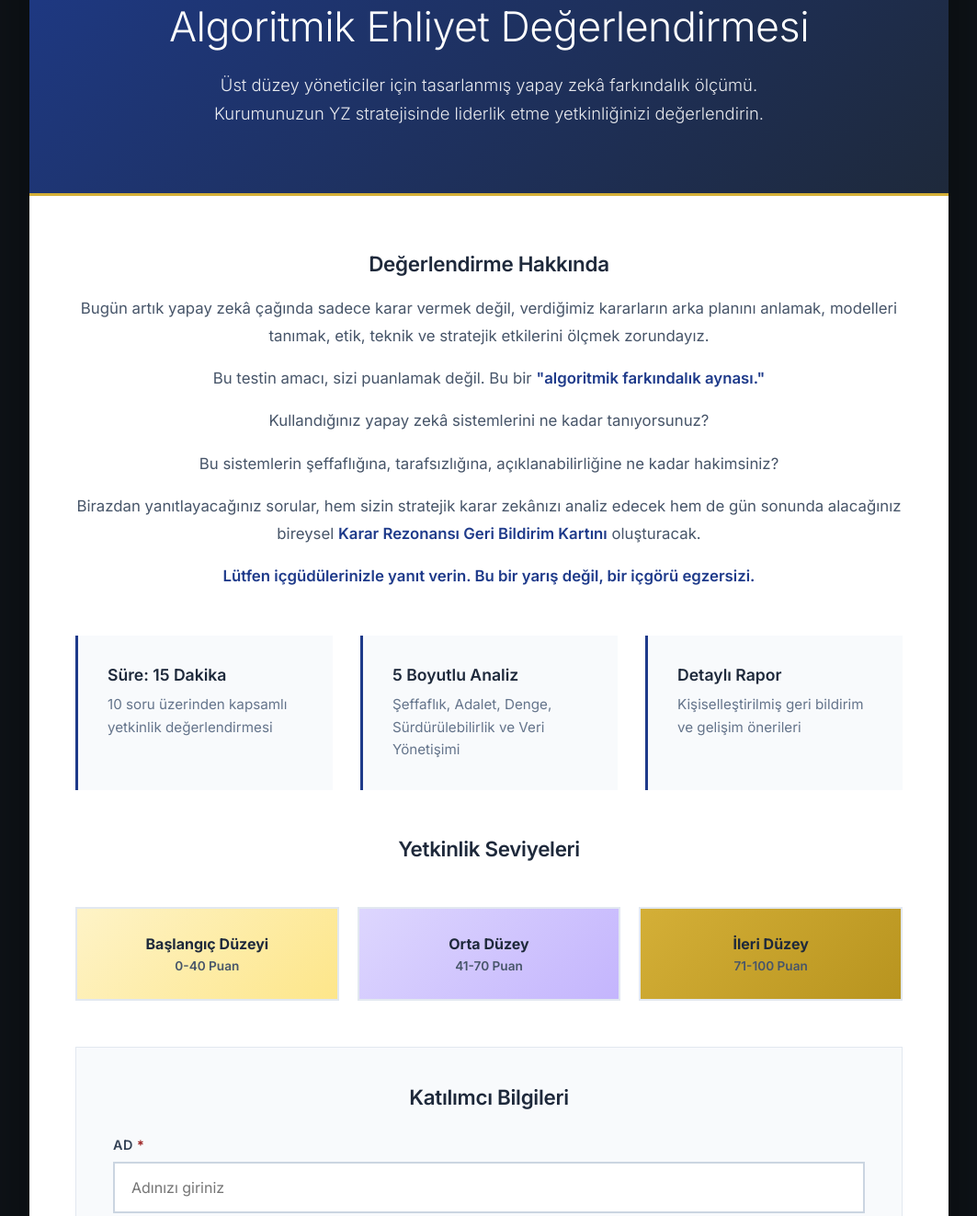
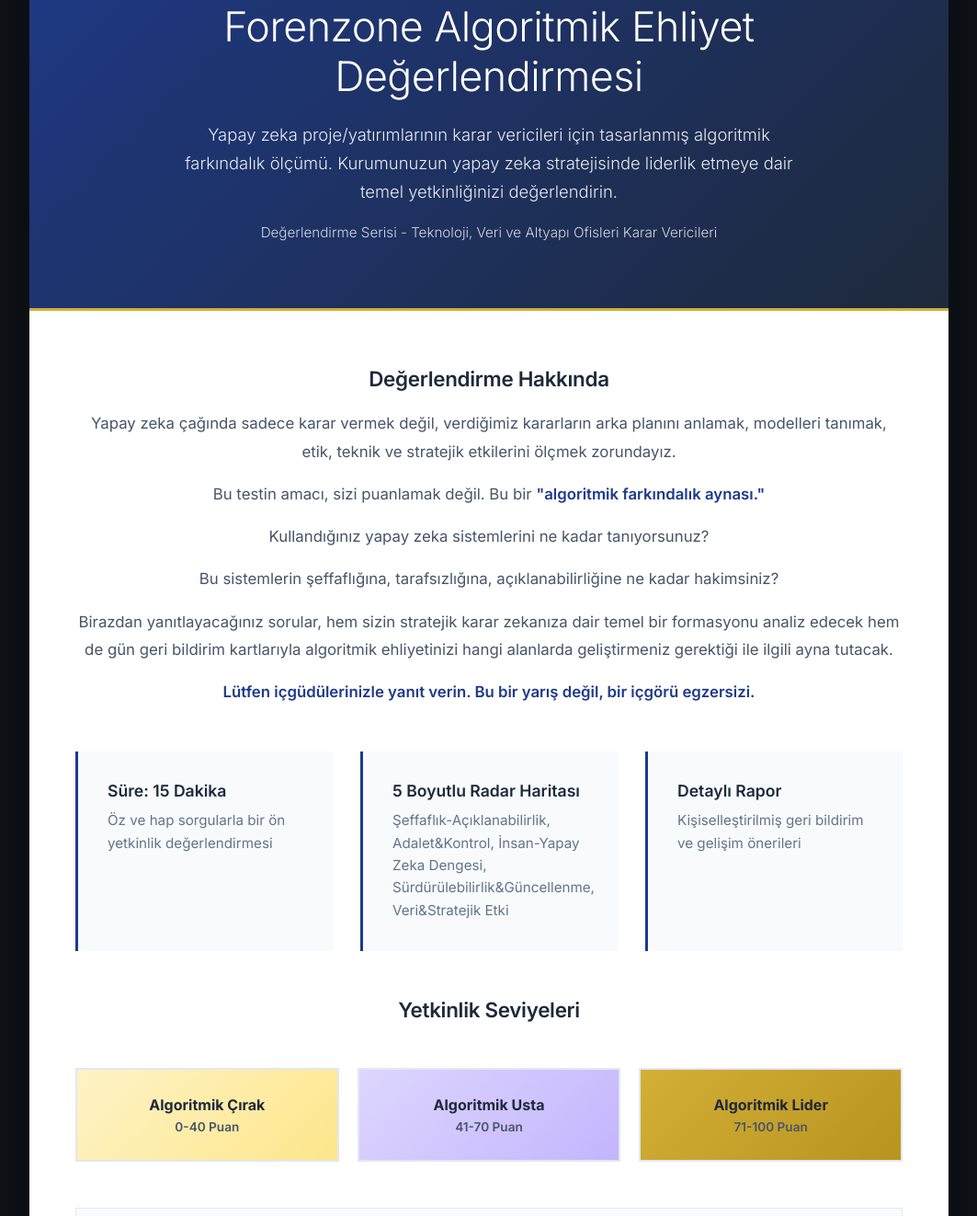
Before and after one commit to caglarozyildirim/algoritmik-ehliyet-html, a website: page index.html in a window 1280 px wide. Shown: the part 176-1498 px from the top of the page at 92% size, without its empty margins (108-1171 px from the left). Drawn offline with Linux system fonts and the light colour scheme.

Commit message:
İçerik revizeleri uygulandı - Revize1

```diff
--- a/index.html
+++ b/index.html
@@ -306,29 +306,30 @@
     <div class="container">
         <div class="header">
             <img src="Forenzone_White.png" alt="Forenzone" style="max-width: 240px; margin-bottom: 40px; opacity: 0.95; filter: drop-shadow(0 4px 20px rgba(212, 175, 55, 0.15));">
-            <h1>Algoritmik Ehliyet Değerlendirmesi</h1>
-            <p class="subtitle">Üst düzey yöneticiler için tasarlanmış yapay zekâ farkındalık ölçümü. Kurumunuzun YZ stratejisinde liderlik etme yetkinliğinizi değerlendirin.</p>
+            <h1>Forenzone Algoritmik Ehliyet Değerlendirmesi</h1>
+            <p class="subtitle">Yapay zeka proje/yatırımlarının karar vericileri için tasarlanmış algoritmik farkındalık ölçümü. Kurumunuzun yapay zeka stratejisinde liderlik etmeye dair temel yetkinliğinizi değerlendirin.</p>
+            <p class="subtitle" style="margin-top: 15px; font-size: 0.95rem; opacity: 0.8;">Değerlendirme Serisi - Teknoloji, Veri ve Altyapı Ofisleri Karar Vericileri</p>
         </div>
 
         <div class="content">
             <div class="intro">
                 <h2>Değerlendirme Hakkında</h2>
-                <p>Bugün artık yapay zekâ çağında sadece karar vermek değil, verdiğimiz kararların arka planını anlamak, modelleri tanımak, etik, teknik ve stratejik etkilerini ölçmek zorundayız.</p>
+                <p>Yapay zeka çağında sadece karar vermek değil, verdiğimiz kararların arka planını anlamak, modelleri tanımak, etik, teknik ve stratejik etkilerini ölçmek zorundayız.</p>
                 <p>Bu testin amacı, sizi puanlamak değil. Bu bir <strong>"algoritmik farkındalık aynası."</strong></p>
-                <p>Kullandığınız yapay zekâ sistemlerini ne kadar tanıyorsunuz?</p>
+                <p>Kullandığınız yapay zeka sistemlerini ne kadar tanıyorsunuz?</p>
                 <p>Bu sistemlerin şeffaflığına, tarafsızlığına, açıklanabilirliğine ne kadar hakimsiniz?</p>
-                <p>Birazdan yanıtlayacağınız sorular, hem sizin stratejik karar zekânızı analiz edecek hem de gün sonunda alacağınız bireysel <strong>Karar Rezonansı Geri Bildirim Kartını</strong> oluşturacak.</p>
+                <p>Birazdan yanıtlayacağınız sorular, hem sizin stratejik karar zekanıza dair temel bir formasyonu analiz edecek hem de gün geri bildirim kartlarıyla algoritmik ehliyetinizi hangi alanlarda geliştirmeniz gerektiği ile ilgili ayna tutacak.</p>
                 <p><strong>Lütfen içgüdülerinizle yanıt verin. Bu bir yarış değil, bir içgörü egzersizi.</strong></p>
             </div>
 
             <div class="features">
                 <div class="feature">
                     <h3>Süre: 15 Dakika</h3>
-                    <p>10 soru üzerinden kapsamlı yetkinlik değerlendirmesi</p>
+                    <p>Öz ve hap sorgularla bir ön yetkinlik değerlendirmesi</p>
                 </div>
                 <div class="feature">
-                    <h3>5 Boyutlu Analiz</h3>
-                    <p>Şeffaflık, Adalet, Denge, Sürdürülebilirlik ve Veri Yönetişimi</p>
+                    <h3>5 Boyutlu Radar Haritası</h3>
+                    <p>Şeffaflık-Açıklanabilirlik, Adalet&Kontrol, İnsan-Yapay Zeka Dengesi, Sürdürülebilirlik&Güncellenme, Veri&Stratejik Etki</p>
                 </div>
                 <div class="feature">
                     <h3>Detaylı Rapor</h3>
@@ -342,15 +343,15 @@
 
             <div class="levels">
                 <div class="level cirak">
-                    <h4>Başlangıç Düzeyi</h4>
+                    <h4>Algoritmik Çırak</h4>
                     <p>0-40 Puan</p>
                 </div>
                 <div class="level usta">
-                    <h4>Orta Düzey</h4>
+                    <h4>Algoritmik Usta</h4>
                     <p>41-70 Puan</p>
                 </div>
                 <div class="level lider">
-                    <h4>İleri Düzey</h4>
+                    <h4>Algoritmik Lider</h4>
                     <p>71-100 Puan</p>
                 </div>
             </div>
```
